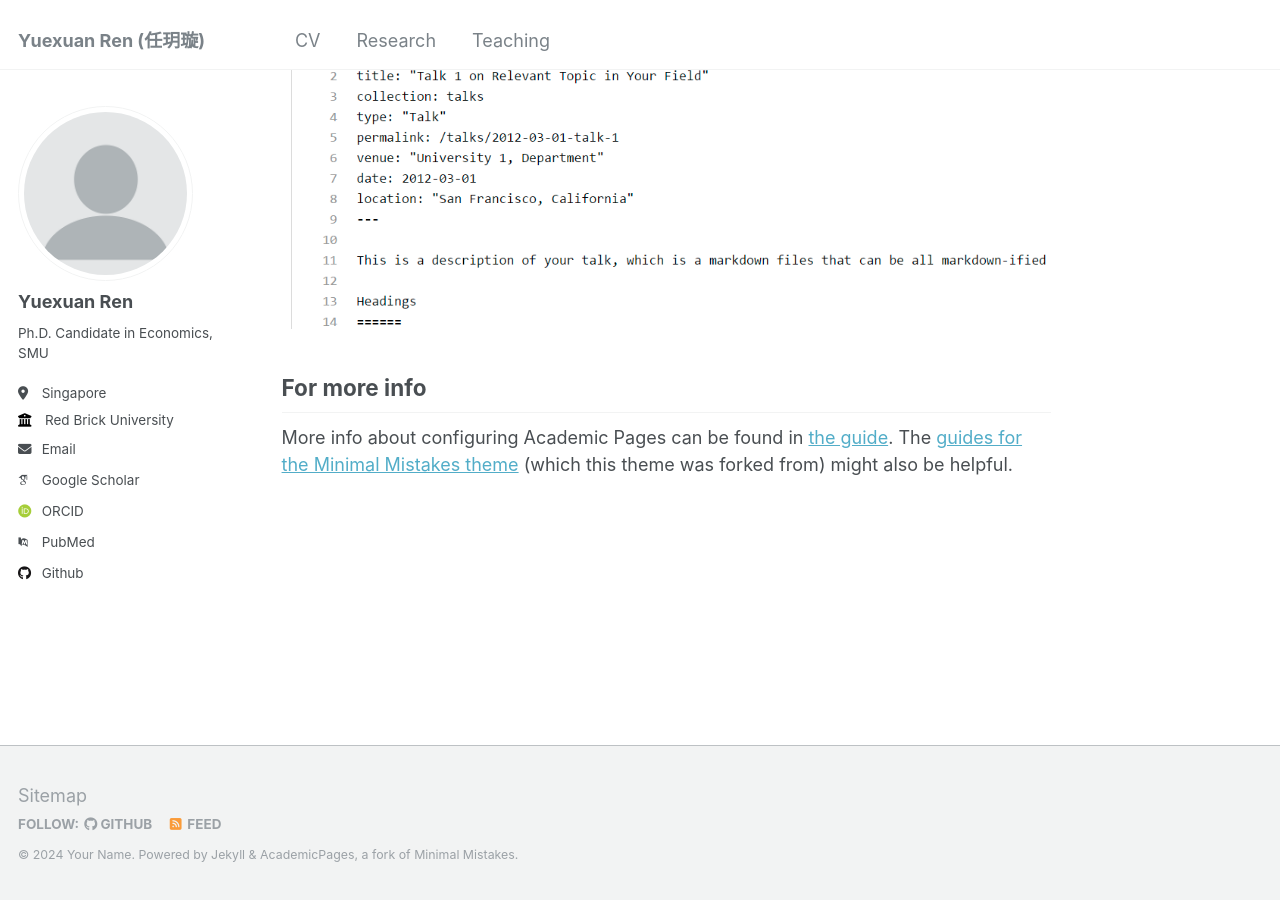
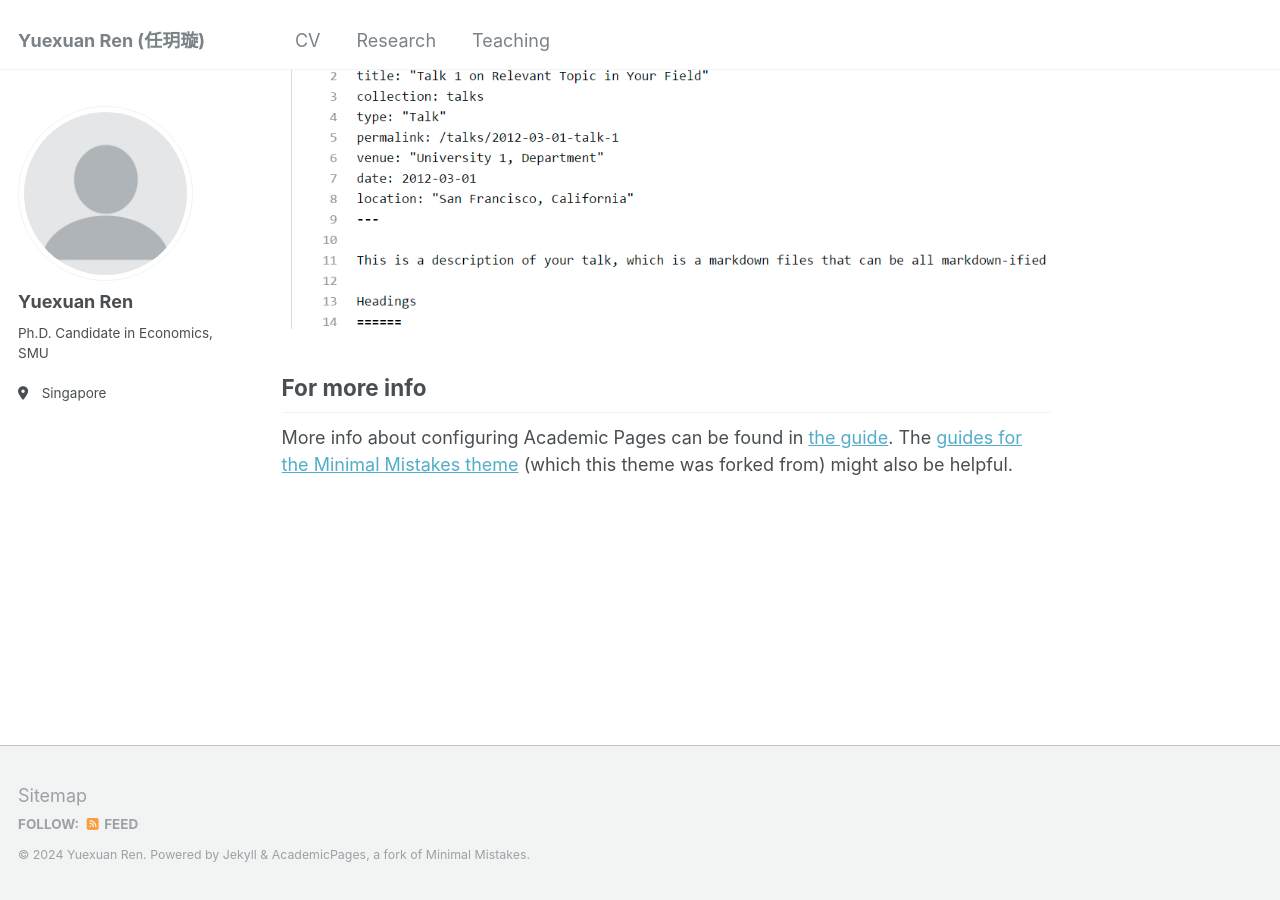
Before and after one commit to yuexuanren/yuexuanren.github.io, a Jekyll site: the page built from _pages/about.md, in a window 1280 px wide and 900 px high, scrolled down 2660 px. Built offline with Jekyll 4.4.1, drawn with Linux system fonts in a browser that asks for light colours; some web fonts are replaced.

Commit message:
Update _config.yml

```diff
--- a/_config.yml
+++ b/_config.yml
@@ -10,11 +10,11 @@
 locale                   : "en-US"
 title                    : "Yuexuan Ren (任玥璇)"
 title_separator          : "-"
-name                     : &name "Your Name"
+name                     : &name "Yuexuan Ren"
 description              : &description "personal description"
-url                      : https://academicpages.github.io # the base hostname & protocol for your site e.g. "https://mmistakes.github.io"
+url                      : https://yuexuanren.github.io # the base hostname & protocol for your site e.g. "https://mmistakes.github.io"
 baseurl                  : "" # the subpath of your site, e.g. "/blog"
-repository               : "academicpages/academicpages.github.io"
+repository               : "yuexuanren/yuexuanren.github.io"
 
 # Site Author - The following control what appear as part of the author content on the side bar.
 #               If a field is blank the icon and link will not appear, otherwise it will be shown.
@@ -26,26 +26,6 @@ author:
   pronouns         : # example: "she/her"
   bio              : "Ph.D. Candidate in Economics, SMU"
   location         : "Singapore"
-  employer         : "Red Brick University"
-  uri              : # URL
-  email            : "none@example.org"
-
-  # Academic websites
-  arxiv            : # URL - Update with the correct link to your profile
-  googlescholar    : "https://scholar.google.com/citations?user=PS_CX0AAAAAJ"
-  impactstory      : # URL
-  orcid            : "http://orcid.org/yourorcidurl"
-  semantic         : # URL
-  pubmed           : "https://www.ncbi.nlm.nih.gov/pubmed/?term=john+snow"
-  researchgate     : # URL
-
-  # Repositories and software development
-  bitbucket        : # Username - Update with your username on the site
-  codepen          : # Username
-  dribbble         : # Username
-  github           : "academicpages"
-  kaggle           : # Username
-  stackoverflow    : # User number or user number and name (i.e., use "1" or "1/jeff-atwood")
 
 
 # Publication Category - The following the list of publication categories and their headings
```
